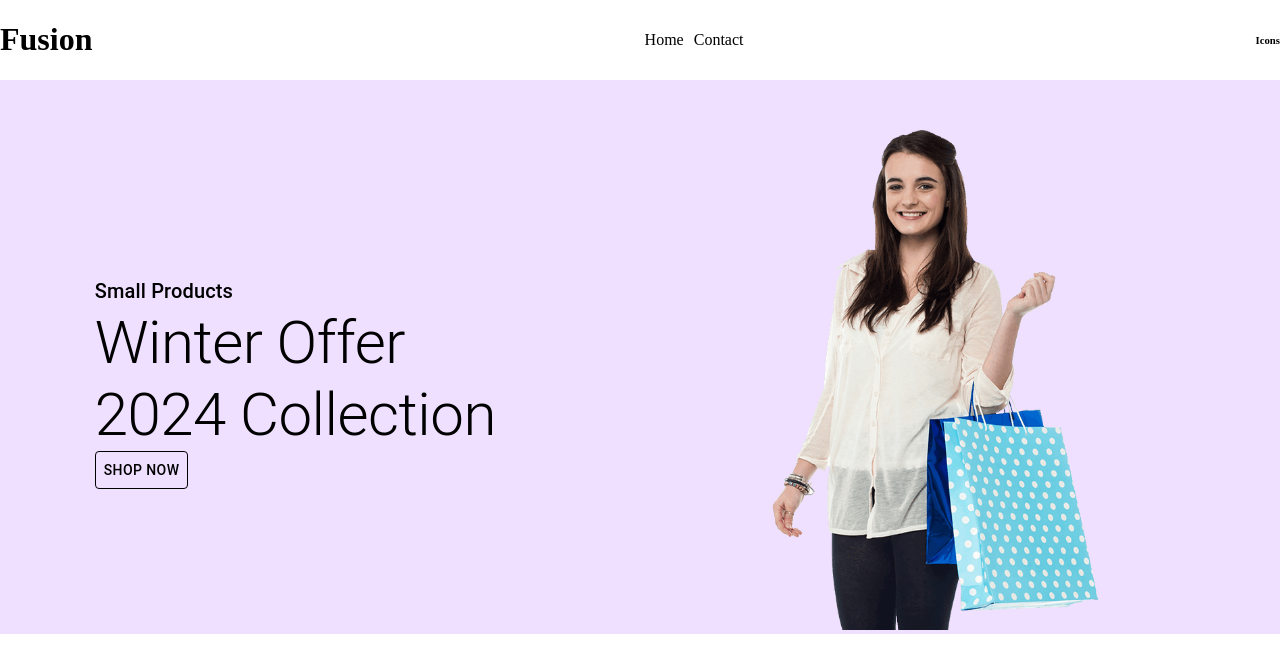
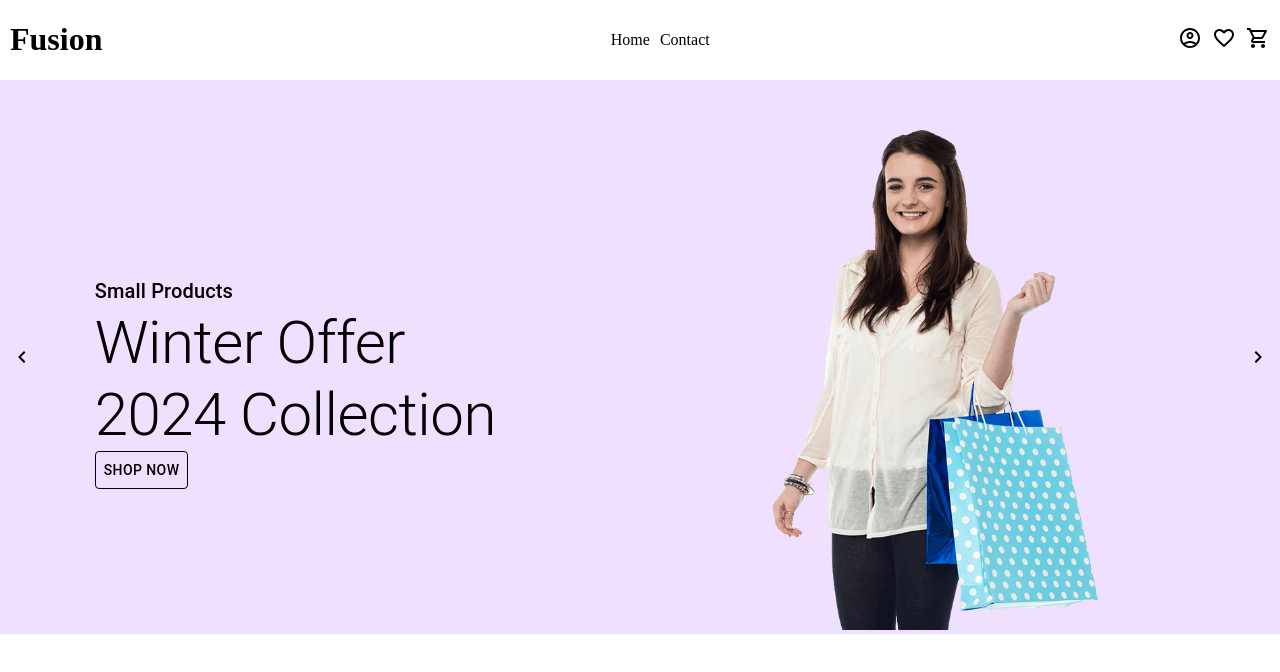
Before and after one commit to mabisha/Ecommerce-Website, a React (Create React App) app in the folder client/: page / in a window 1280 px wide. Shown: the top 672 px of the page. Built offline with nearby package versions, Linux system fonts and the light colour scheme.

Commit message:
Carousel added

```diff
--- a/client/package.json
+++ b/client/package.json
@@ -3,14 +3,17 @@
   "version": "0.1.0",
   "private": true,
   "dependencies": {
+    "@coreui/react": "^5.0.0",
     "@emotion/react": "^11.11.4",
     "@emotion/styled": "^11.11.5",
+    "@mui/icons-material": "^5.15.18",
     "@mui/material": "^5.15.18",
     "@testing-library/jest-dom": "^5.17.0",
     "@testing-library/react": "^13.4.0",
     "@testing-library/user-event": "^13.5.0",
     "react": "^18.3.1",
     "react-dom": "^18.3.1",
+    "react-icons": "^5.2.1",
     "react-router-dom": "^6.23.1",
     "react-scripts": "5.0.1",
     "web-vitals": "^2.1.4"
--- a/client/src/App.css
+++ b/client/src/App.css
@@ -7,3 +7,6 @@
     padding: 5px;
     list-style: none;
 }
+.logo{
+    margin-left: 10px;
+}
--- a/client/src/App.js
+++ b/client/src/App.js
@@ -3,6 +3,9 @@ import { BrowserRouter as Router, Routes, Route } from "react-router-dom";
 import Nav from "./components/nav";
 import Home from "./components/home";
 import Contact from "./components/contact";
+import AccountCircleOutlinedIcon from "@mui/icons-material/AccountCircleOutlined";
+import ShoppingCartOutlinedIcon from "@mui/icons-material/ShoppingCartOutlined";
+import FavoriteBorderOutlinedIcon from "@mui/icons-material/FavoriteBorderOutlined";
 import "./App.css";
 
 function App() {
@@ -20,7 +23,15 @@ function App() {
         </div>
         <Nav />
         <div>
-          <h6>Icons</h6>
+          <AccountCircleOutlinedIcon
+            style={{ marginRight: "10px" }}
+          ></AccountCircleOutlinedIcon>
+          <FavoriteBorderOutlinedIcon
+            style={{ marginRight: "10px" }}
+          ></FavoriteBorderOutlinedIcon>
+          <ShoppingCartOutlinedIcon
+            style={{ marginRight: "10px" }}
+          ></ShoppingCartOutlinedIcon>
         </div>
       </div>
       <Routes>
--- a/client/src/components/home.js
+++ b/client/src/components/home.js
@@ -1,9 +1,35 @@
 import { Grid, Box, Typography, Button } from "@mui/material";
+import React, { useState } from "react";
+import ChevronRightIcon from "@mui/icons-material/ChevronRight";
+import ChevronLeftIcon from "@mui/icons-material/ChevronLeft";
+
+import "../styles/home.css";
+const images = [
+  { text: "Winter Offer", src: "../images/home-image.png" },
+  { text: "Summer Offer", src: "../images/home-image2.png" },
+];
 function Home() {
+  const [currentSlide, setCurrentSlide] = useState(0);
+  const prevSlide = () => {
+    setCurrentSlide((prev) => (prev === 0 ? images.length - 1 : prev - 1));
+  };
+  const nextSlide = () => {
+    setCurrentSlide((prev) => (prev === images.length - 1 ? 0 : prev + 1));
+  };
   return (
     <Box>
       <Grid>
-        <div style={{ backgroundColor: "#F0E0FF" }}>
+        <div className="carousel-container">
+          <div
+            className="carousel-slide"
+            style={{ transform: `translateX(-${currentSlide * 100}%)` }}
+          >
+            {images.map((item, index) => (
+              <div
+                className="carousel-item"
+                style={{ backgroundColor: "#F0E0FF" }}
+                key={index}
+              >
                 <Grid
                   container
                   justifyContent="space-around"
@@ -12,15 +38,17 @@ function Home() {
                 >
                   <Grid item>
                     <Typography variant="h6">Small Products</Typography>
-              <Typography variant="h2">Winter Offer</Typography>
+                    <Typography variant="h2">{item.text}</Typography>
                     <Typography variant="h2">2024 Collection </Typography>
-              <Button style={{ border: "1px solid black", color: "black" }}>
+                    <Button
+                      style={{ border: "1px solid black", color: "black" }}
+                    >
                       Shop Now
                     </Button>
                   </Grid>
                   <Grid item>
                     <img
-                src="../images/home-image.png"
+                      src={item.src}
                       alt="Home"
                       width="500px"
                       height="500px"
@@ -28,6 +56,19 @@ function Home() {
                   </Grid>
                 </Grid>
               </div>
+            ))}
+          </div>
+          <div className="carousel-controls">
+            <ChevronLeftIcon
+              className="carousel-button"
+              onClick={prevSlide}
+            ></ChevronLeftIcon>
+            <ChevronRightIcon
+              className="carousel-button"
+              onClick={nextSlide}
+            ></ChevronRightIcon>
+          </div>
+        </div>
       </Grid>
     </Box>
   );
--- /dev/null
+++ b/client/src/styles/home.css
@@ -0,0 +1,31 @@
+.carousel-container {
+    position: relative;
+    overflow: hidden;
+    background-color: #F0E0FF;
+  }
+
+  .carousel-slide {
+    display: flex;
+    transition: transform 0.5s ease-in-out;
+  }
+
+  .carousel-item {
+    min-width: 100%;
+    box-sizing: border-box;
+  }
+
+  .carousel-controls {
+    position: absolute;
+    top: 50%;
+    width: 100%;
+    display: flex;
+    justify-content: space-between;
+    transform: translateY(-50%);
+  }
+
+  .carousel-button {
+
+    border: none;
+    padding: 10px;
+    cursor: pointer;
+  }
```
Also changed, not shown: client/public/images/home-image2.png (added), 1 other file (tests, documents, lock files or other folders). Lines whose indentation alone changed are shown as unchanged.
